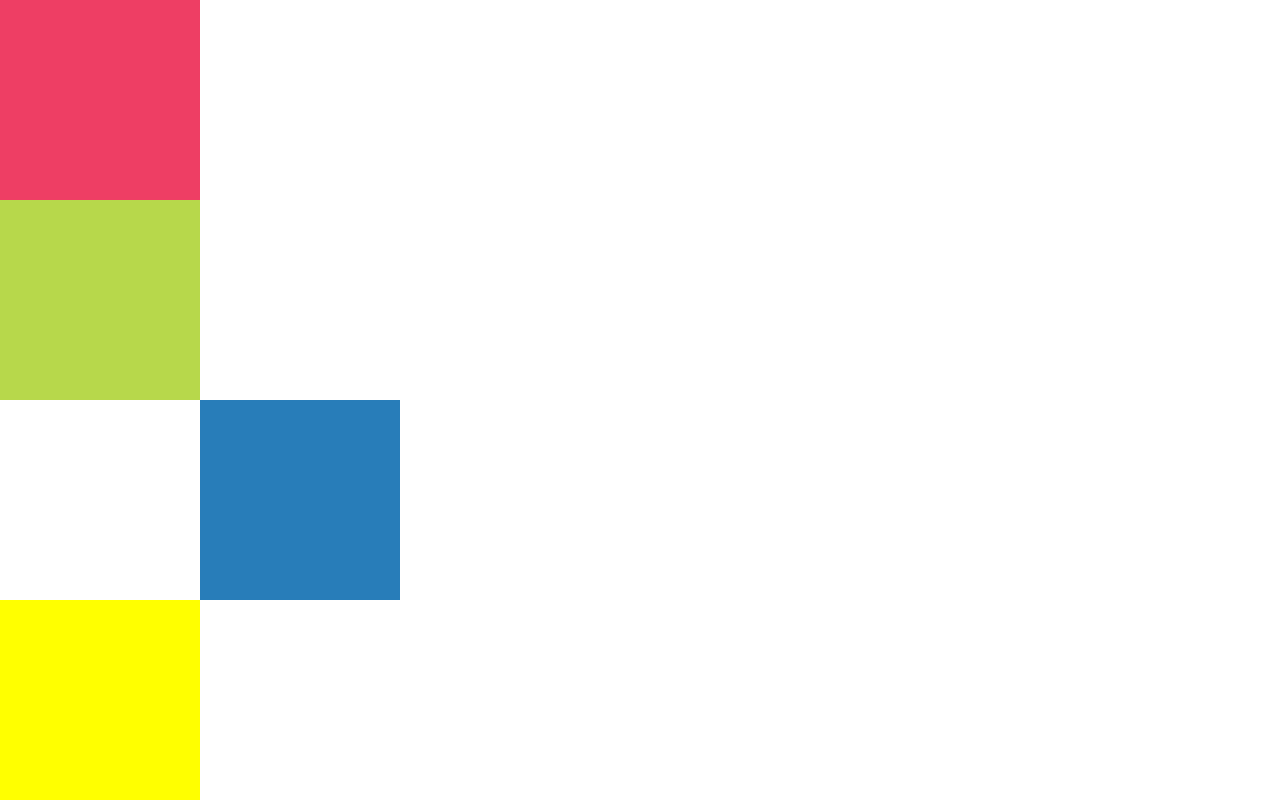
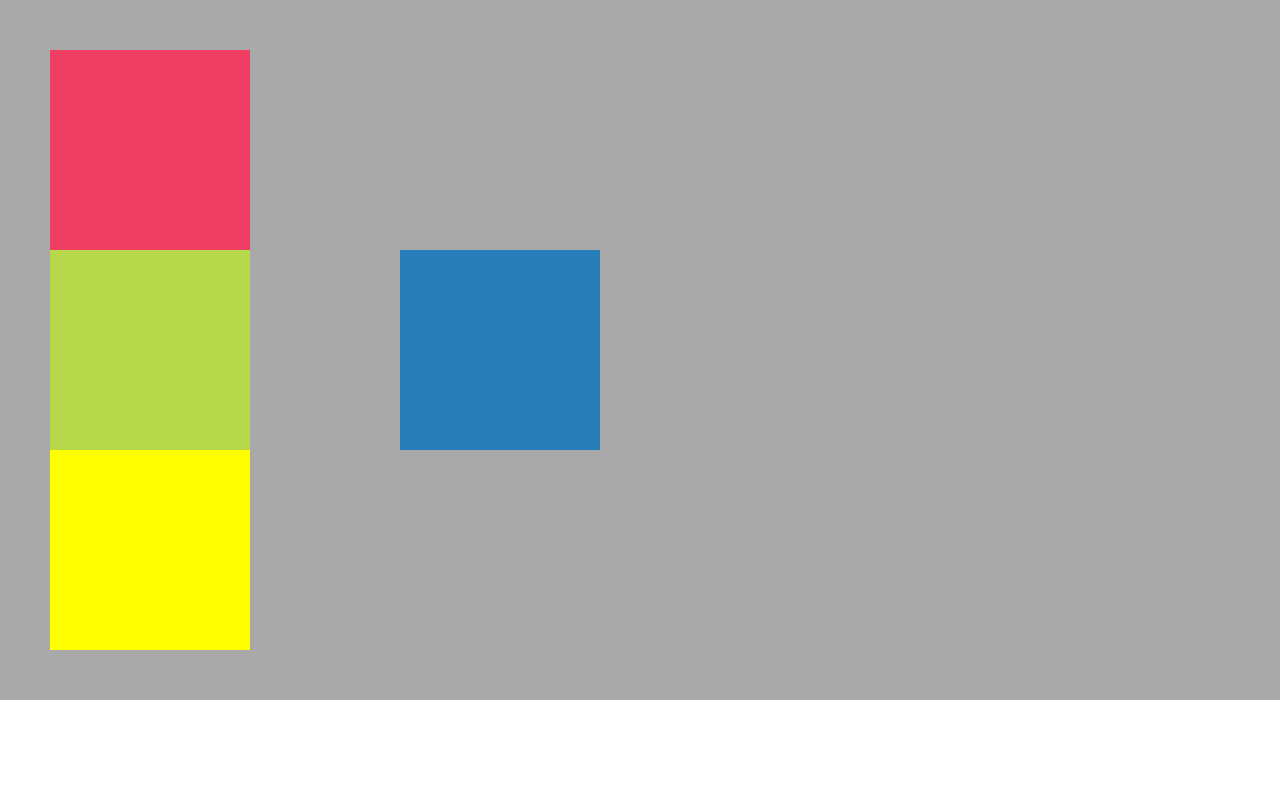
Before and after one commit to bariflor/Ejercicio-Positioning, a plain HTML site: page index.html in a window 1280 px wide. Drawn offline with Linux system fonts and the light colour scheme.

Commit message:
desafio-5

```diff
--- a/assets/css/main.css
+++ b/assets/css/main.css
@@ -57,7 +57,7 @@
 	bottom: 0;
 }*/
 /*DESAFIO 4*/
-body{
+/*body{
 	margin: 0;
 	padding: 0;
 }
@@ -82,4 +82,31 @@ body{
 }
 #amarillo{
 	background-color: yellow;
+}*/
+/*DESAFIO 5*/
+body{
+	margin: 0;
+	padding: 0;
 }
+.contenedor{
+	margin: 0;
+	padding: 0;
+}
+.caja{
+	width: 200px;
+	height: 200px;
+}
+#rosa{
+	background: #EE3E64;
+}
+#azul{
+	background: #287DB9;
+	/*position: relative;*/
+	left: 400px;
+}
+#verde{
+	background: #B7D84B;
+}
+#amarillo{
+	background-color: yellow;
+}
--- a/assets/js/app.js
+++ b/assets/js/app.js
@@ -0,0 +1,13 @@
+var contenedor = document.getElementsByClassName("contenedor")[0];
+var rosa = document.getElementById("rosa");
+var azul = document.getElementById("azul");
+var verde = document.getElementById("verde");
+var amarillo = document.getElementById("amarillo");
+contenedor.style.position = "relative";
+contenedor.style.background = "DarkGray";
+contenedor.style.Width = "600px";
+contenedor.style.padding = "50px";
+
+azul.style.position = "absolute";
+azul.style.top = "250px";
+azul.style.right = "0";
```
Also changed, not shown: index.html (+7 -1 lines).
